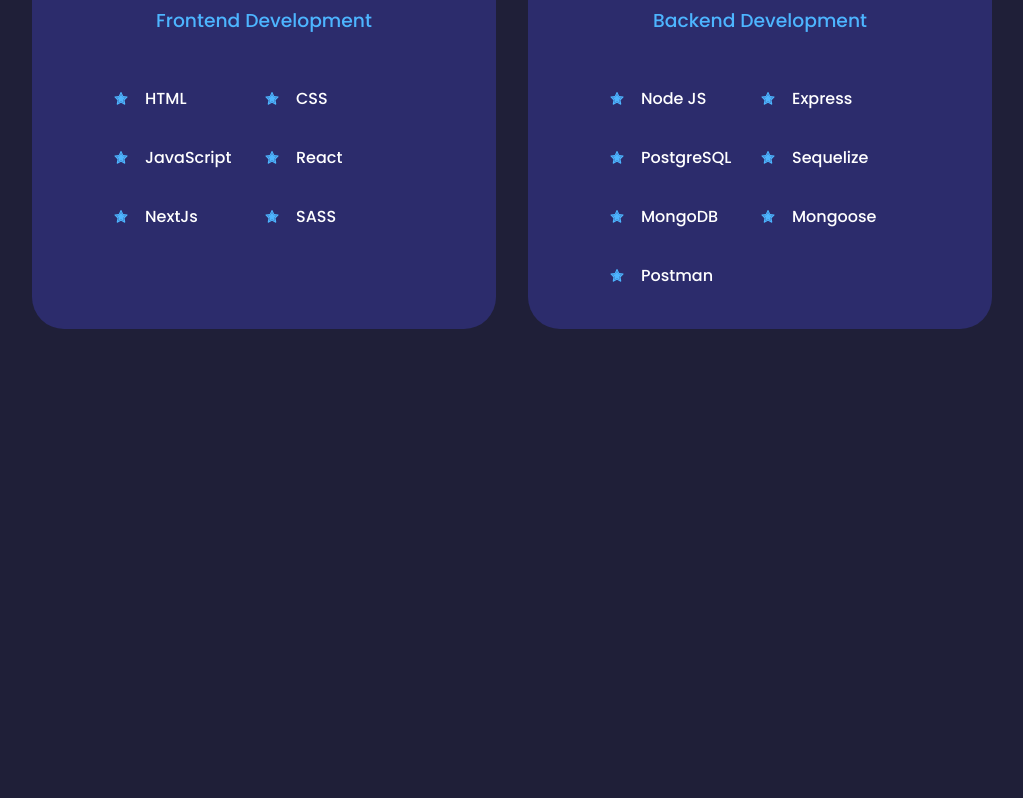
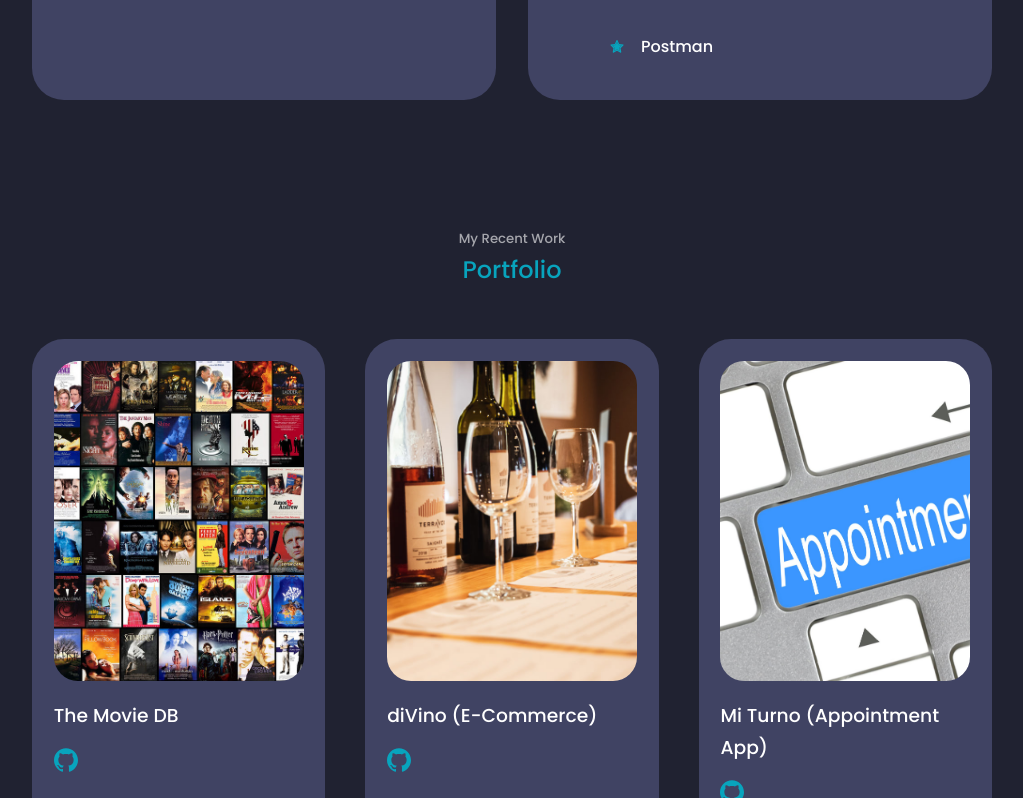
Before and after one commit to Lioxcas/Portfolio, a Next.js app: page / in a window 1280 px wide. Shown: the part 2002-2800 px from the top of the page, without its empty margins (128-1151 px from the left). Before the commit the page ends 2656 px from the top, so only its background shows below. Built offline with nearby package versions, Linux system fonts and the light colour scheme.

Commit message:
Change global styles

```diff
--- a/pages/index.js
+++ b/pages/index.js
@@ -3,6 +3,9 @@ import Navbar from "../src/components/navbar/Navbar";
 import About from "../src/components/about/About";
 import Header from "../src/components/header/Header";
 import Skills from "../src/components/skills/Skills";
+import Portfolio from "../src/components/portfolio/Portfolio";
+import Contact from "../src/components/contact/Contact";
+import Footer from "../src/components/footer/Footer";
 
 export default function Home() {
   return (
@@ -17,6 +20,9 @@ export default function Home() {
       <Navbar />
       <About />
       <Skills />
+      <Portfolio />
+      <Contact />
+      <Footer />
     </>
   );
 }
--- a/styles/globals.css
+++ b/styles/globals.css
@@ -3,18 +3,24 @@
 :root {
   --max-width: 1100px;
   --border-radius: 12px;
-  --color-bg: #1f1f38;
+  /*   --color-bg: #1f1f38;
   --color-bg-variant: #2c2c6c;
   --color-primary: #4db5ff;
-  --color-rimary-variant: rgba(77, 181, 255, 0.4);
+  --color-primary-variant: rgba(77, 181, 255, 0.4); */
   --color-white: #fff;
+  /*  --color-light: rgba(255, 255, 255, 0.6); */
+
+  --color-bg: #202231;
+  --color-bg-variant: #404363;
+  --color-primary: #08a4bd;
+  --color-primary-variant: #9d44b5;
   --color-light: rgba(255, 255, 255, 0.6);
 
   --transition: all 400ms ease;
 
   --container-width-lg: 75%;
   --container-width-md: 86%;
-  --container-width-ms: 90%;
+  --container-width-sm: 90%;
 }
 
 * {
@@ -61,7 +67,6 @@ h1 {
 
 section {
   margin-top: 8rem;
-  height: 100vh;
 }
 
 section > h2,
```
